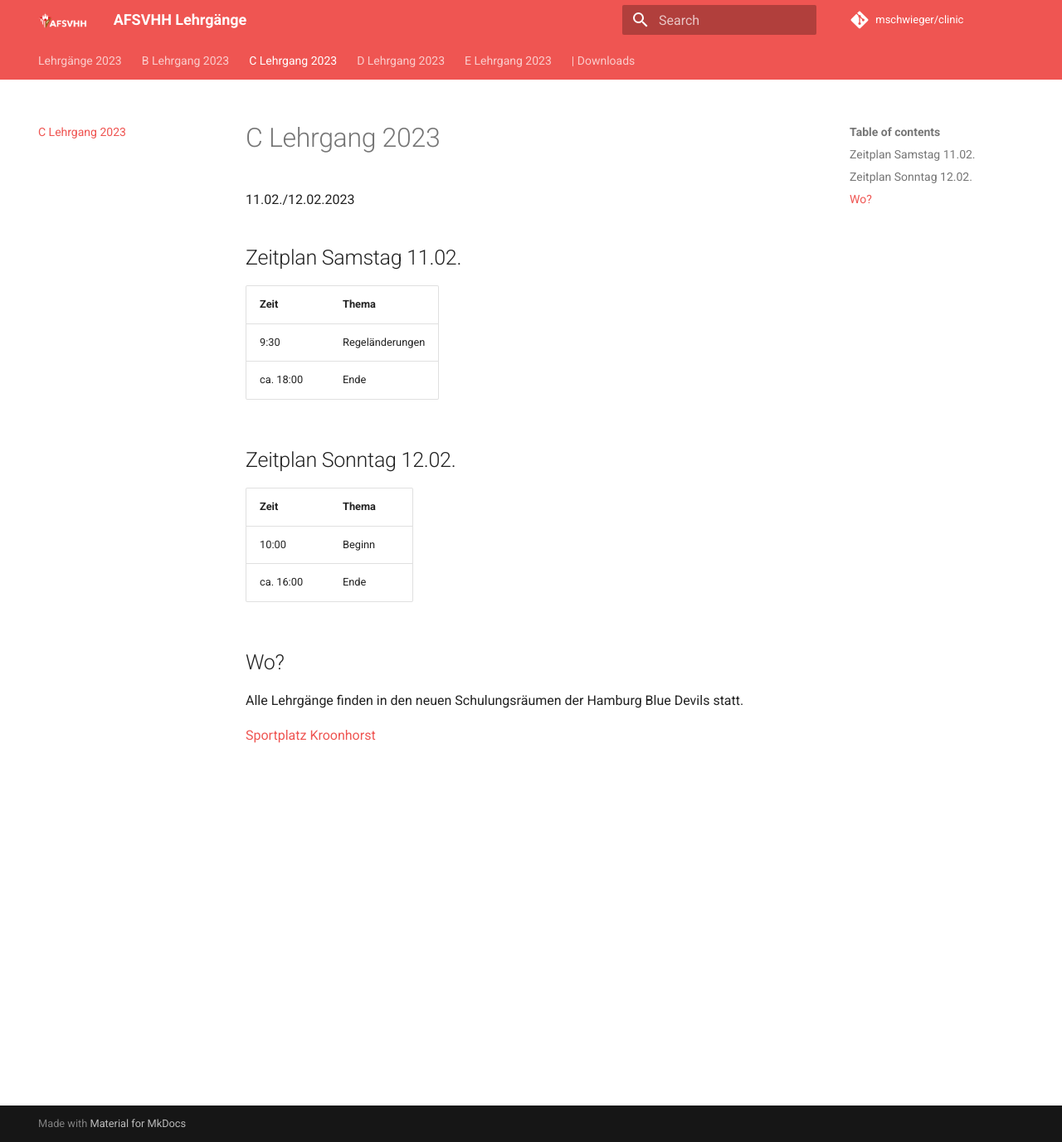
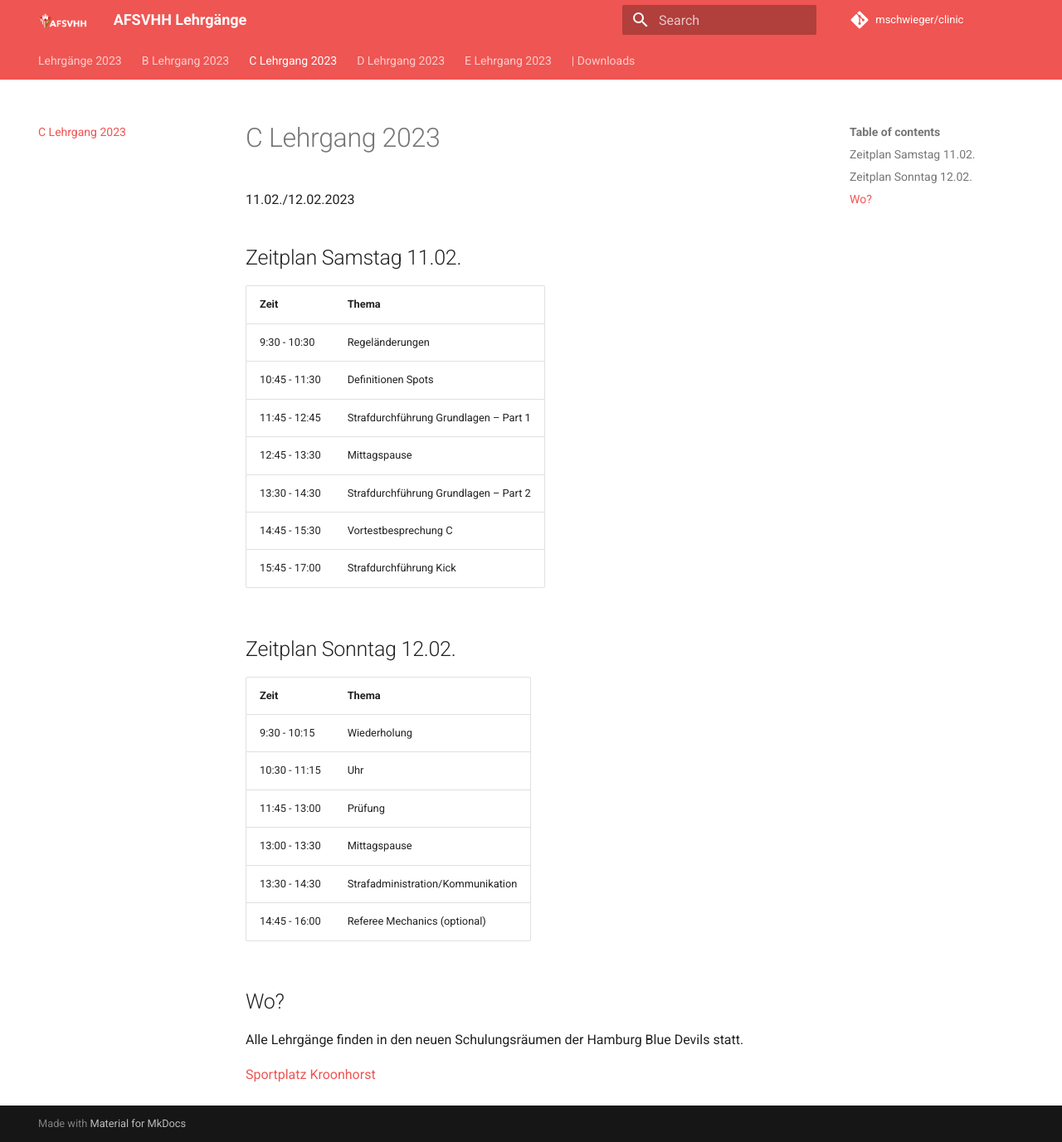
Before and after one commit to mschwieger/clinic, an MkDocs documentation site: the page built from docs/C.md, in a window 1280 px wide and 1377 px high. Shown: the whole window at 83% size. Built offline with MkDocs 1.6.1 and Material for MkDocs 9.7.7, drawn with Linux system fonts in a browser that asks for light colours; comment, search, counter and statistics services are not loaded.

Commit message:
Update C.md

```diff
--- a/docs/C.md
+++ b/docs/C.md
@@ -5,14 +5,23 @@
 ## Zeitplan Samstag 11.02.
 |Zeit	|Thema |
 |-- |-- |
-|9:30	|Regeländerungen|
-|ca. 18:00	|Ende|
+|9:30	- 10:30   |Regeländerungen|
+|10:45 - 11:30	|Definitionen Spots|
+|11:45 - 12:45	|Strafdurchführung Grundlagen – Part 1|
+|12:45 - 13:30	|Mittagspause|
+|13:30 - 14:30	|Strafdurchführung Grundlagen – Part 2|
+|14:45 - 15:30	|Vortestbesprechung C|
+|15:45 - 17:00	|Strafdurchführung Kick|
 
 ## Zeitplan Sonntag 12.02.
 |Zeit	|Thema |
 |-- |-- |
-|10:00	|Beginn|
-|ca. 16:00	|Ende|
+|9:30 - 10:15	|Wiederholung|
+|10:30 - 11:15	|Uhr|
+|11:45 - 13:00	|Prüfung|
+|13:00 - 13:30	|Mittagspause|
+|13:30 - 14:30	|Strafadministration/Kommunikation|
+|14:45 - 16:00	|Referee Mechanics (optional)|
 
 ## Wo?
 Alle Lehrgänge finden in den neuen Schulungsräumen der Hamburg Blue Devils statt.
```
